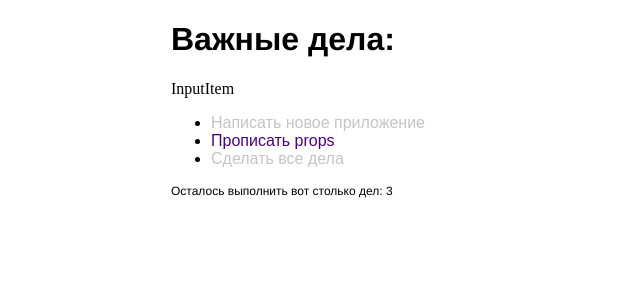
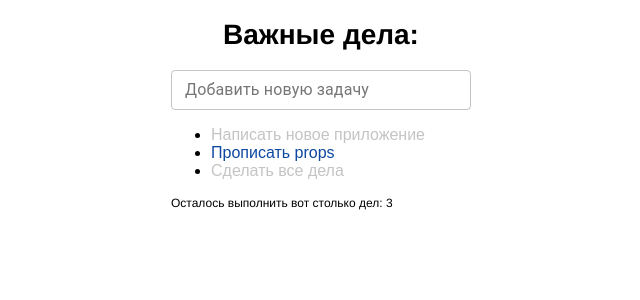
Before and after one commit to WebHeroSchool/Ma_rinu_react_todo, a React (Create React App) app: page / in a window 1280 px wide. Shown: the top 300 px of the page, without its empty margins (319-959 px from the left). Built offline with nearby package versions, Linux system fonts and the light colour scheme.

Commit message:
урок 25

```diff
--- a/package.json
+++ b/package.json
@@ -36,6 +36,7 @@
     ]
   },
   "devDependencies": {
+    "@material-ui/core": "^4.11.3",
     "classnames": "^2.2.6"
   }
 }
--- a/src/components/App/App.module.css
+++ b/src/components/App/App.module.css
@@ -5,4 +5,6 @@
 
 .title {
   font-family: Helvetica;
+  font-size: 28px;
+  text-align: center;
 }
--- a/src/components/InputItem/InputItem.js
+++ b/src/components/InputItem/InputItem.js
@@ -1,6 +1,18 @@
 import React from 'react';
+import TextField from '@material-ui/core/TextField';
+import { makeStyles } from '@material-ui/core/styles';
 import styles from'./InputItem.module.css';
 
-const InputItem = () => (<div>InputItem</div>);
+
+const InputItem = () => (<div>
+  <TextField
+    id="outlined-search"
+    label="Добавить новую задачу"
+    type="search"
+    variant="outlined"
+    fullWidth
+    size="small"
+  />
+</div>);
 
 export default InputItem;
--- a/src/components/Item/Item.module.css
+++ b/src/components/Item/Item.module.css
@@ -1,7 +1,7 @@
 .item {
   font-family: Arial;
   font-size: 16px;
-  color: #4b0082;
+  color: #0d47a1;
 }
 
 .done {
```
Also changed, not shown: 1 other file (tests, documents, lock files or other folders).
